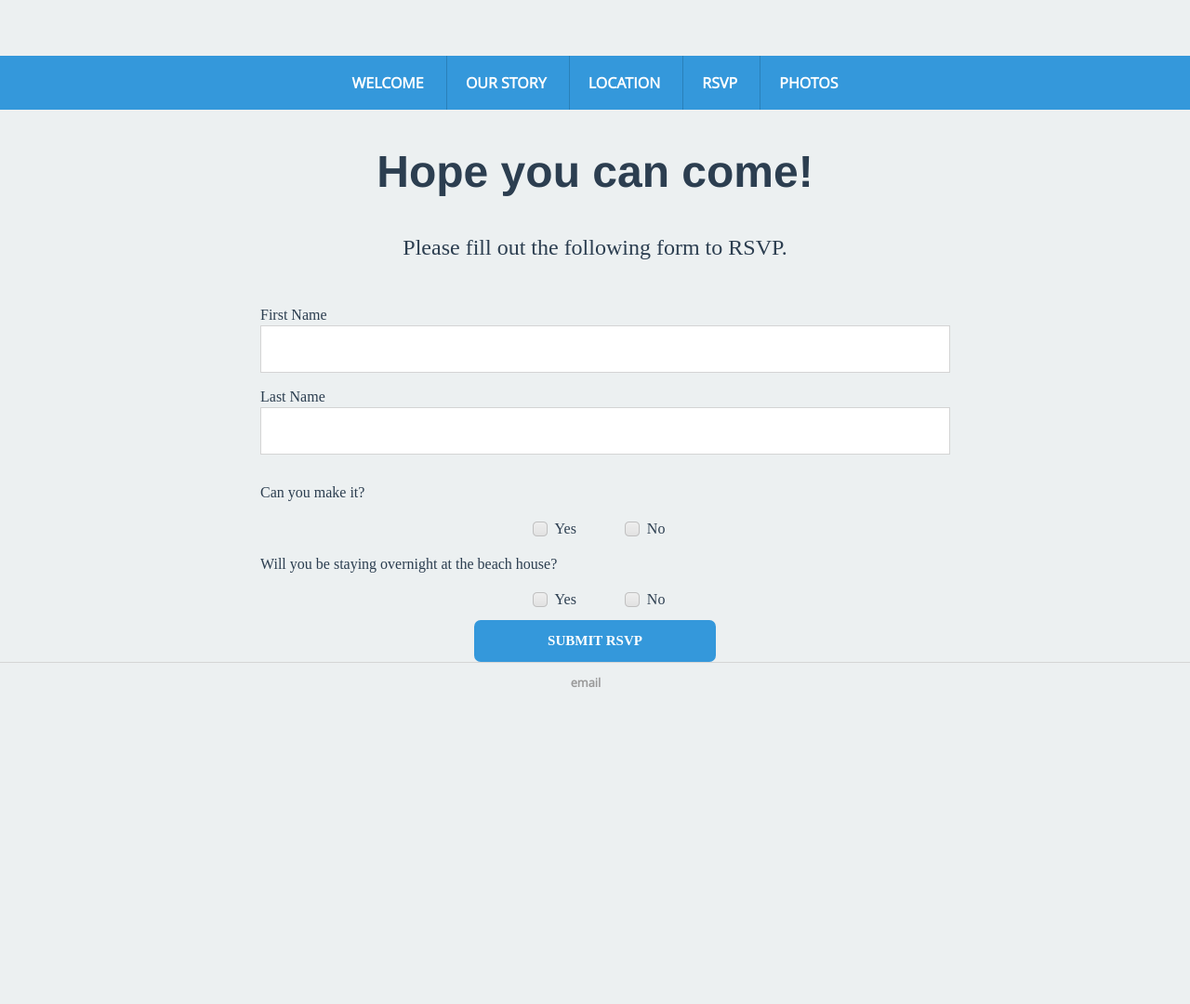
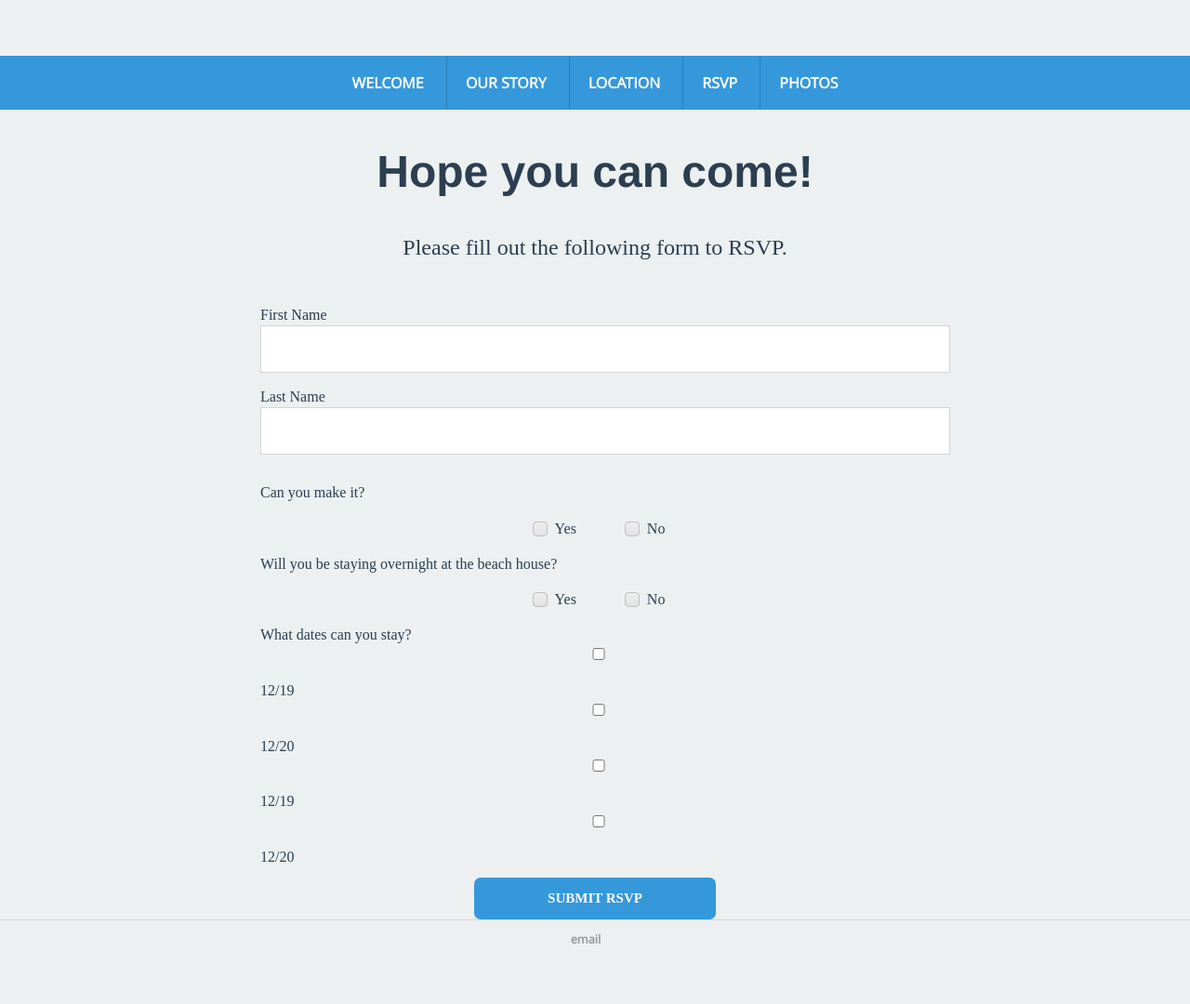
Before and after one commit to st-wed/st-wed.github.io, a Jekyll site: the page built from rsvp/index.html, in a window 1280 px wide. Shown: the whole page at 93% size. Built offline with Jekyll 4.4.1, drawn with Linux system fonts in a browser that asks for light colours; before the commit the page ends 900 px from its top, so only the background shows below that.

```diff
--- a/rsvp/index.html
+++ b/rsvp/index.html
@@ -35,6 +35,23 @@
                 <input id="no-can-stay" type="radio" value="No" name="can-stay">
                 <label>No</label>
             </div>
+            <label>What dates can you stay?</label>
+            <div class='multi-choice'>
+                <input type="checkbox" value="12/19" name="when-stay">
+                <label>12/19</label>
+            </div>
+            <div class='multi-choice'>
+                <input type="checkbox" value="12/20" name="when-stay">
+                <label>12/20</label>
+            </div>
+            <div class='multi-choice'>
+                <input type="checkbox" value="12/21" name="when-stay">
+                <label>12/19</label>
+            </div>
+            <div class='multi-choice'>
+                <input type="checkbox" value="12/22" name="when-stay">
+                <label>12/20</label>
+            </div>
         </fieldset>
         <div id='send-container'>
             <input type="submit" value="Submit RSVP" id="rsvp-send" name="submit">
```
Also changed, not shown: other parts of rsvp/index.html (+12 -2 lines).
